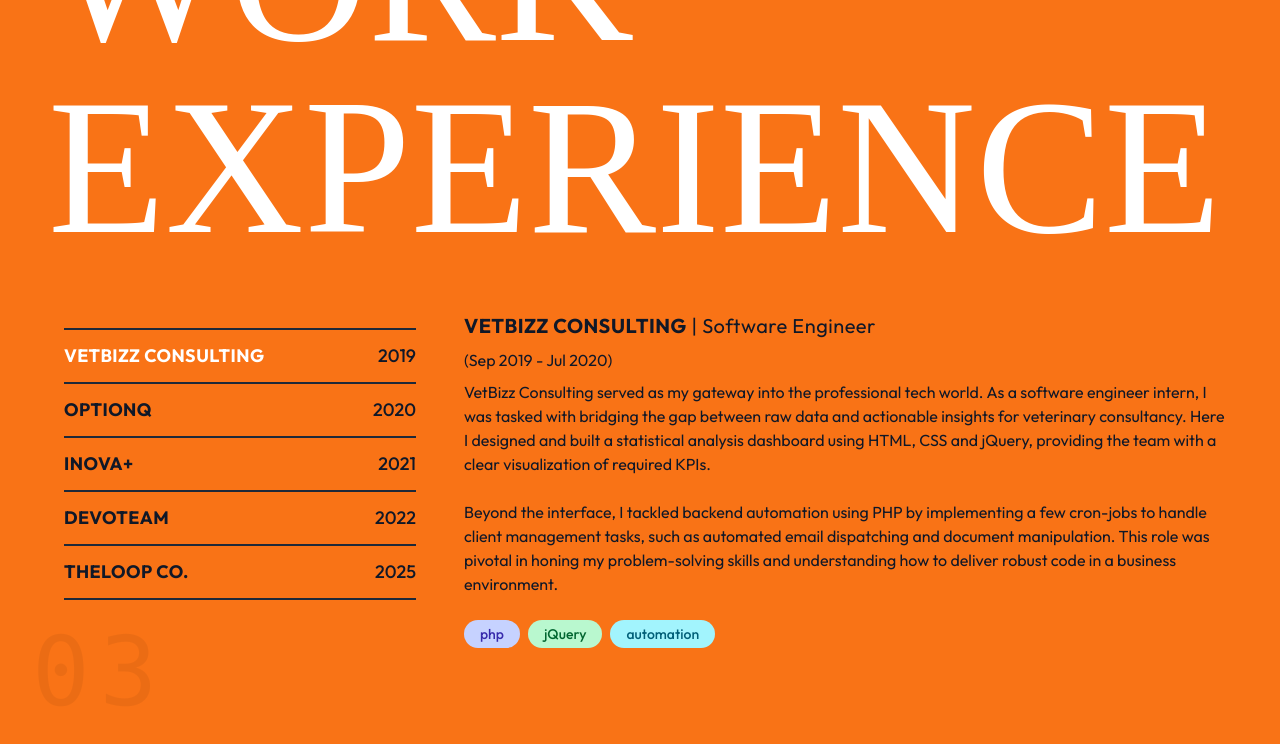
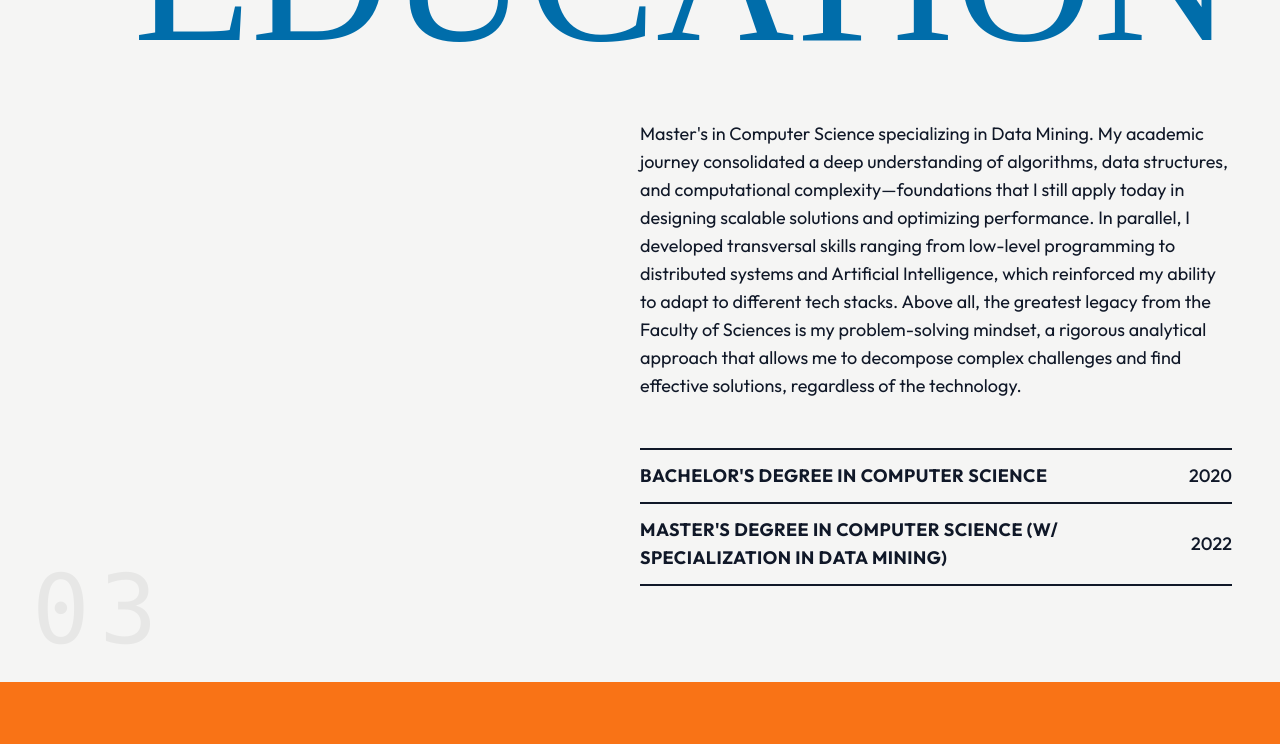
Before and after one commit to franciscorg7/franciscorg, a React (Vite) app: page /en in a window 1280 px wide. Shown: the part 1880-2624 px from the top of the page. Built offline with nearby package versions, Linux system fonts and the light colour scheme; a web font is replaced by a local one.

Commit message:
✨ education section

```diff
--- a/public/locales/en/education.json
+++ b/public/locales/en/education.json
@@ -1,6 +1,7 @@
 {
   "title": "EDUCATION",
-  "degree": "Degree in Computer Science",
-  "masters": "Master's in Computer Science (w/ specialization in Data Mining)",
-  "certifications": "Certifications"
+  "degree": "Bachelor's Degree in Computer Science",
+  "masters": "Master's Degree in Computer Science (w/ specialization in Data Mining)",
+  "certifications": "Certifications",
+  "description": "Master's in Computer Science specializing in Data Mining. My academic journey consolidated a deep understanding of algorithms, data structures, and computational complexity—foundations that I still apply today in designing scalable solutions and optimizing performance. In parallel, I developed transversal skills ranging from low-level programming to distributed systems and Artificial Intelligence, which reinforced my ability to adapt to different tech stacks. Above all, the greatest legacy from the Faculty of Sciences is my problem-solving mindset, a rigorous analytical approach that allows me to decompose complex challenges and find effective solutions, regardless of the technology."
 }
--- a/public/locales/pt/education.json
+++ b/public/locales/pt/education.json
@@ -2,5 +2,6 @@
   "title": "EDUCAÇÃO",
   "degree": "Licenciatura em Ciência de Computadores",
   "masters": "Mestrado em Ciência de Computadores (c/ especialização em Data Mining)",
-  "certifications": "Certificações"
+  "certifications": "Certificações",
+  "description": "Mestre em Ciência de Computadores com especialização em Data Mining. O meu percurso académico consolidou uma compreensão profunda sobre algoritmia, estruturas de dados e complexidade computacional, bases estas que ainda hoje aplico no desenho de soluções escaláveis e otimização de performance. Paralelamente, desenvolvi competências transversais desde a programação de baixo nível até sistemas distribuídos e inteligência artificial, o que reforçou a minha capacidade de adaptação a diferentes stacks tecnológicas. Além disto, o maior legado que a Faculdade de Ciências me deixou foi a mentalidade de problem solving, uma abordagem analítica e rigorosa que me permite decompor desafios complexos e encontrar soluções eficazes, independentemente da tecnologia."
 }
--- a/src/App.tsx
+++ b/src/App.tsx
@@ -21,11 +21,11 @@
               <Layout>
                 <Hero id="hero" />
                 <AboutMe id="about-me" page={2}></AboutMe>
+                <Education id="education" page={3}></Education>
                 <WorkExperienceProvider>
-                  <WorkExperience id="career" page={3}></WorkExperience>
+                  <WorkExperience id="career" page={4}></WorkExperience>
                 </WorkExperienceProvider>
                 <Skills id="skills" page={4}></Skills>
-                <Education id="education" page={5}></Education>
                 <Projects id="projects" page={6}></Projects>
               </Layout>
             }
--- a/src/config/translation-keys.ts
+++ b/src/config/translation-keys.ts
@@ -66,6 +66,7 @@
   TITLE: 'title',
   DEGREE: 'degree',
   MASTERS: 'masters',
+  DESCRIPTION: 'description',
 } as const
 
 export const ProjectsTranslationKey = {
--- a/src/features/AboutMe/AboutMe.tsx
+++ b/src/features/AboutMe/AboutMe.tsx
@@ -18,7 +18,7 @@
           <span className="font-title text-primary-700 text-9xl">
             {t(AboutMeTranslationKey.TITLE)}
           </span>
-          <span className="font-body text-xl pt-10">{t(AboutMeTranslationKey.DESCRIPTION)}</span>
+          <span className="font-body text-lg pt-10">{t(AboutMeTranslationKey.DESCRIPTION)}</span>
           <div className="flex gap-3 mt-8 flex-wrap">
             {competences.map(competence => (
               <CompetenceBlob
--- a/src/features/Education/Education.tsx
+++ b/src/features/Education/Education.tsx
@@ -22,13 +22,14 @@
     <Section
       id={id}
       title={t(EducationTranslationKey.TITLE)}
-      titleClass="text-primary-700 text-9xl"
-      contentClass="bg-secondary-100 justify-between"
+      titleClass="text-right text-primary-700 text-12xl"
+      contentClass="bg-secondary-50 justify-between"
     >
-      <div className="flex flex-col grow">
-        <div className="flex-1">test</div>
-        <div className="flex-1 w-1/2">
-          <ExperienceList experiences={experiences}></ExperienceList>
+      <div className="flex grow">
+        <div className="flex flex-1"></div>
+        <div className="flex flex-1 flex-col gap-12">
+          <span className="text-lg">{t(EducationTranslationKey.DESCRIPTION)}</span>
+          <ExperienceList experiences={experiences} color="primary"></ExperienceList>
         </div>
       </div>
       <PageFooter currentPage={page} position="bottom-0 right-0"></PageFooter>
--- a/src/features/WorkExperience/WorkExperience.tsx
+++ b/src/features/WorkExperience/WorkExperience.tsx
@@ -62,6 +62,8 @@
           <ExperienceList
             experiences={experiences}
             selectedExperience={selectedExperienceId}
+            color="accent"
+            hover
             onSelectExperience={handleSelectExperience}
           ></ExperienceList>
         </div>
--- a/src/shared/components/ExperienceDetails.tsx
+++ b/src/shared/components/ExperienceDetails.tsx
@@ -25,8 +25,10 @@
       <span className="tracking-wide text-xl">
         <b>{details.title}</b> | {details.role}
       </span>
-      <span>({details.duration})</span>
-      {details.description && <span>{formatNewLines(details.description)}</span>}
+      <span className="text-lg">({details.duration})</span>
+      {details.description && (
+        <span className="text-lg">{formatNewLines(details.description)}</span>
+      )}
     </div>
   ) : null
 }
--- a/src/shared/components/ExperienceList.tsx
+++ b/src/shared/components/ExperienceList.tsx
@@ -8,31 +8,37 @@
 interface ExperienceListProps {
   experiences: ExperienceItem[]
   selectedExperience?: string | null
+  color?: string
+  hover?: boolean
   onSelectExperience?: (url: string) => void
 }
 
 export const ExperienceList = ({
   experiences,
   selectedExperience,
+  color = 'gray',
+  hover = false,
   onSelectExperience,
 }: ExperienceListProps) => {
   return (
-    <div className="w-full mx-auto p-4">
-      <div className="flex flex-col border-y-2 border-gray-800 divide-y-2 divide-gray-800">
+    <div className="w-full mx-auto">
+      <div
+        className={`flex flex-col border-y-2 border-${color}-800 divide-y-2 divide-${color}-800`}
+      >
         {experiences?.map(exp => (
           <div
             key={exp.id}
-            className="flex justify-between items-center gap-4 py-3 group cursor-pointer"
+            className={`flex justify-between items-center gap-4 py-3 group ${hover ? 'cursor-pointer' : 'cursor-default'}`}
             onClick={() => onSelectExperience?.(exp.id || '')}
           >
             <span
-              className={`font-bold text-lg uppercase tracking-wide transition-colors duration-300 group-hover:text-white ${
-                exp.id === selectedExperience ? 'text-white' : 'text-gray-900'
-              }`}
+              className={`font-bold text-lg uppercase tracking-wide transition-colors duration-300
+                ${hover ? 'group-hover:text-white' : ''}
+                ${exp.id === selectedExperience ? 'text-white' : `text-${color}-900`}`}
             >
               {exp.entity}
             </span>
-            <span className="font-medium text-lg text-gray-900">{exp.year}</span>
+            <span className={`font-medium text-lg text-${color}-900`}>{exp.year}</span>
           </div>
         ))}
       </div>
```
